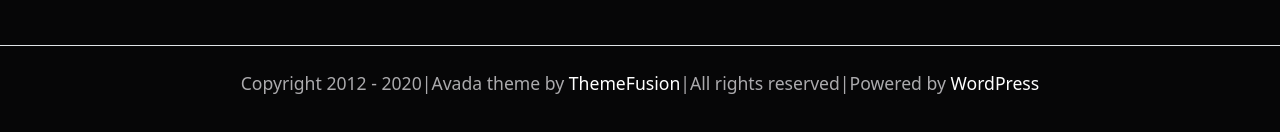
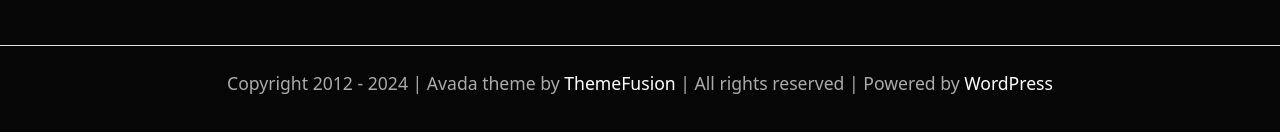
Before and after one commit to Adelmysterio/proj-html-vuejs, a Vue app: page / in a window 1280 px wide. Shown: the part 6763-6895 px from the top of the page. Built offline with nearby package versions, Linux system fonts and the light colour scheme.

Commit message:
footer copy right

```diff
--- a/src/components/FooterCopyRight.vue
+++ b/src/components/FooterCopyRight.vue
@@ -16,7 +16,7 @@ export default {
     <footer>
         <section class="p-4 text-center border-top my-bg-color">
             <p class="my-color-grey">
-                Copyright 2012 - 2020|Avada theme by <a class="text-white">ThemeFusion</a>|All rights reserved|Powered by <a class="text-white">WordPress</a>
+                Copyright 2012 - 2024 | Avada theme by <a class="text-white">ThemeFusion</a> | All rights reserved | Powered by <a class="text-white">WordPress</a>
             </p>
         </section>
     </footer>
```
